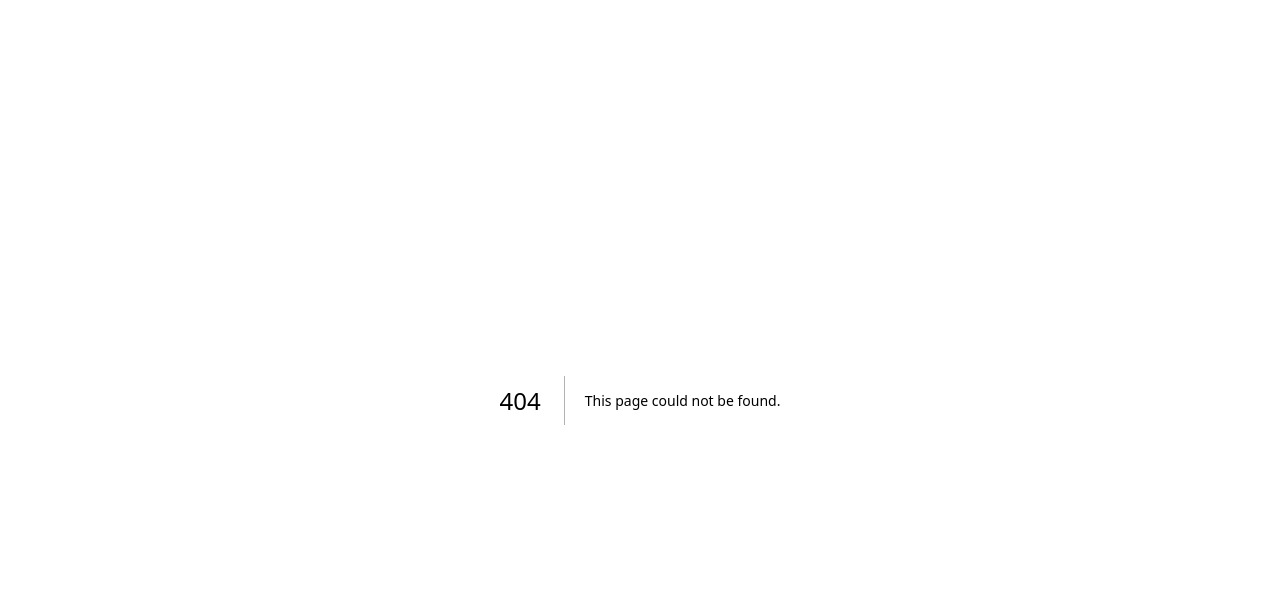
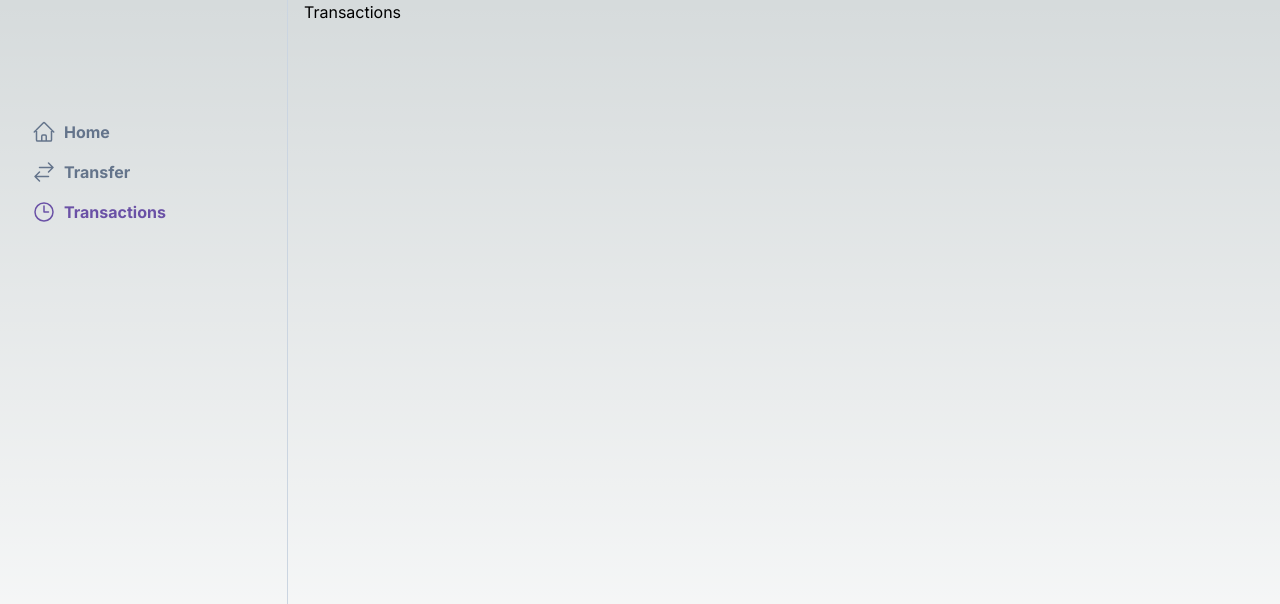
Before and after one commit to Abhinandan-Singh-Baghel/Paytm_Turbo, a Next.js app in the folder apps/user-app/: page /transactions in a window 1280 px wide. Before the commit this address had no page. Shown: the top 604 px of the page. Built offline with nearby package versions, Linux system fonts and the light colour scheme.

Commit message:
transaction page

```diff
--- /dev/null
+++ b/apps/user-app/app/(dashboard)/transactions/page.tsx
@@ -0,0 +1,5 @@
+export default function() {
+    return <div>
+        Transactions
+    </div>
+}
```
